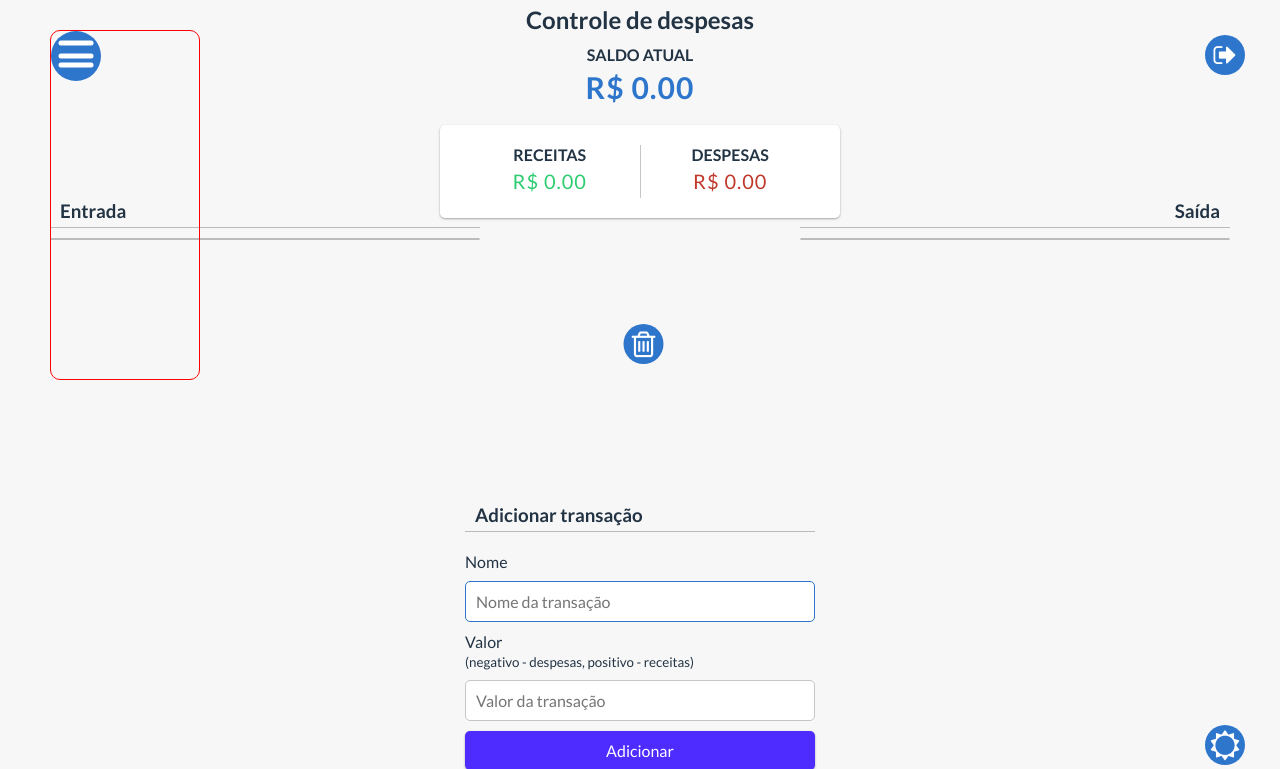
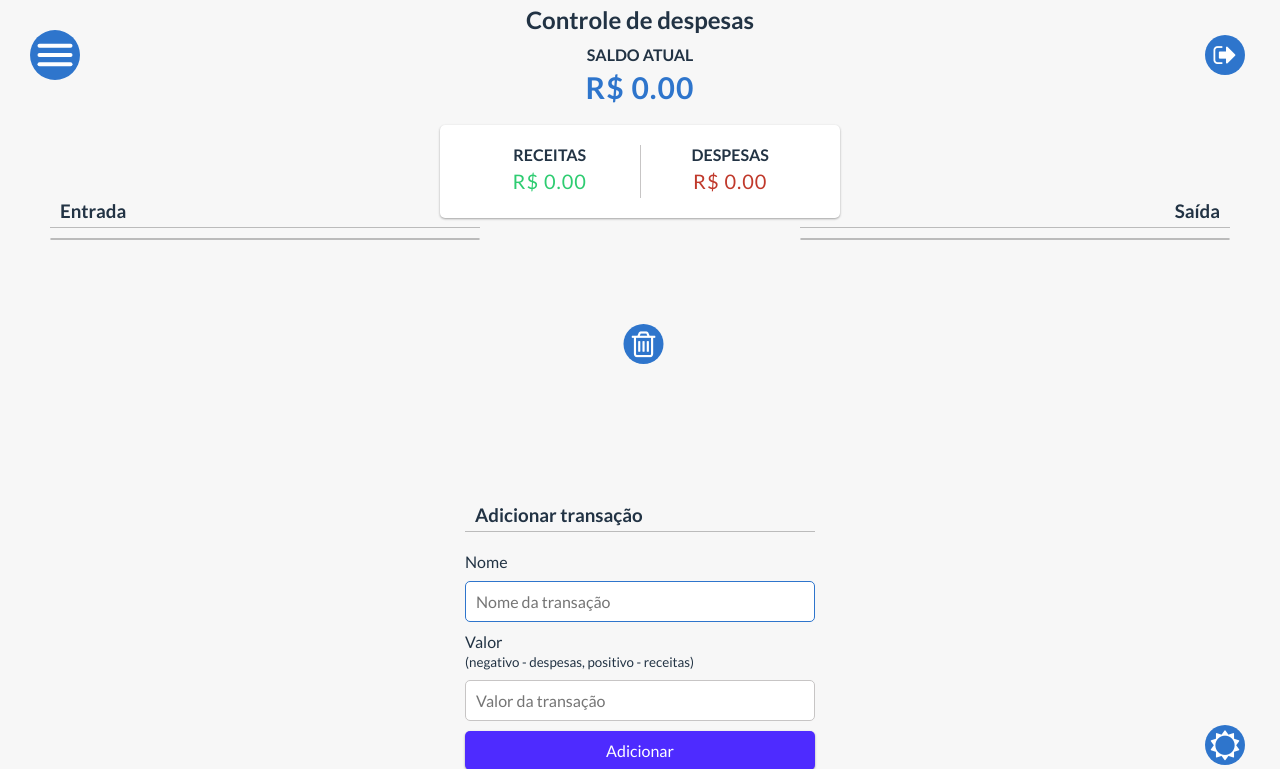
Before and after one commit to valdean132/Controle_de_Despesas, a PHP site: page /Controle_de_Despesas/ in a window 1280 px wide. Shown: the top 769 px of the page. Run offline with PHP 8.4, Linux system fonts and the light colour scheme; the visitor is signed in with stand-in values (Sample User, id 1).

Commit message:
Menu
Criando menu e estilizando, Arrumando bugs

```diff
--- a/css/main.css
+++ b/css/main.css
@@ -140,79 +140,155 @@ body.black .btn-dark, body.black .loggout a{
 
 
 /* Menu Container */
+
 .menu-container{
     position: fixed;
-    z-index: 20000;
-    left: 50px;
+    z-index: 1000000000000000;
     top: 30px;
-    width: 150px;
-    height: 350px;
-    border-radius: 10px;
+    left: 30px;
+    width: 50px;
+    height: auto;
+    background-color: var(--color-one);
+    color: var(--color-three);
+    overflow: hidden;
+    border-radius: 50%;
+    transition: background-color .5s,
+                color .5s,
+                width .5s,
+                border-radius .5s;
 }
 .btn-menu{
+    width: 100%;
+    height: auto;
+    display: flex;
+    align-items: center;
+    border-radius: 50%;
+    overflow: hidden;
+}
+.barrinhas-menu{
     width: 50px;
     height: 50px;
+    border-radius: 50%;
     position: relative;
-    top: 0;
-    left: 0;
-
-    background-color: var(--color-one);
-
-    border-radius: 50%;
-
-    display: flex;
-    justify-content: space-around;
-    align-items: center;
     cursor: pointer;
-
-    transition: transform .5s, border-radius .5s, width .5s;
+    transition: transform .5s;
 }
-.btn-menu h2{
-    display: none;
-    color: var(--color-three);
-}
-.barrinhas-menu{
-
-}
-.btn-menu span{
+.barrinhas-menu span{
     position: absolute;
-    width: 35px;
-    height: 5px;
-    border-radius: 10px;
-    background-color: var(--color-three);
     top: 50%;
     left: 50%;
     transform: translate(-50%, -50%);
-    transition: transform .5s, left .5s, opacity 1s, top .5s;
+    width: 70%;
+    height: 4px;
+    background-color: var(--color-three);
+    border-radius: 10px;
+    transition: top .5s, transform .5s, background-color .5s;
 }
-.btn-menu span.after{
-    top: 12px;
+.barrinhas-menu span.barra-before{
+    top: 70%;
+    transform: translate(-50%, -70%);
 }
-.btn-menu span.before{
-    top: 34px;
+.barrinhas-menu span.barra-center{
+    transition: left .2s, opacity .7s;
 }
-.btn-menu.active{
+.barrinhas-menu span.barra-after{
+    top: 30%;
+    transform: translate(-50%, -30%);
+}
+.btn-menu h2{
+    font-size: 0;
+    transition: font-size .5s, margin .5s;
+}
+
+.menu-container nav{
+    width: 150px;
+    height: 0;
+    border-radius: 0 0 10px 10px;
+    transition: width .5s, height .5s;
+}
+.menu-container nav ul{
+    list-style: none;
+}
+.menu-container nav li{
     width: 100%;
+    height: 40px;
+    border-top: var(--border-one);
+    transition: border-top .5s, background-color .5s;
+}
+.menu-container nav li:hover{
+    background-color: #2768b8;
+}
+.menu-container nav li a{
+    width: 100%;
+    height: 100%;
+    display: flex;
+    align-items: center;
+    text-decoration: none;
+    font-size: 18px;
+    color: var(--backgroundColor-one);
+    transition: color .5s;
+}
+.menu-container nav li a i{
+    width: 30px;
+    height: 30px;
+    margin-right: 5px;
+    margin-left: 5px;
+    display: flex;
+    justify-content: center;
+    align-items: center;
+    font-size: 20px;
+}
+/* Ativação Menu */
+
+.menu-container.active{
+    width: 150px;
     border-radius: 10px;
 }
-.btn-menu.active h2{
-    display: block;
+.menu-container.active .barrinhas-menu{
+    transform: rotate(180deg);
 }
-.btn-menu.active span{
-    left: 10px;
-}
-.btn-menu.active span.geral{
-    left: 100px;
+.menu-container.active .barrinhas-menu span.barra-center{
+    left: 80px;
     opacity: 0;
 }
-.btn-menu.active span.after{
-    top: 24px;
-    transform: rotate(45deg);
+.menu-container.active .barrinhas-menu span.barra-after,
+.menu-container.active .barrinhas-menu span.barra-before{
+    top: 50%;
 }
-.btn-menu.active span.before{
-    top: 24px;
-    transform: rotate(-45deg);
+.menu-container.active .barrinhas-menu span.barra-after{
+    transform: translate(-50%, -50%) rotate(45deg);
 }
+.menu-container.active .barrinhas-menu span.barra-before{
+    transform: translate(-50%, -50%) rotate(-45deg);
+}
+.menu-container.active .btn-menu h2{
+    font-size: 30px;
+    margin: 0 10px;
+}
+
+.menu-container.active nav{
+    height: calc(40px * 3);
+}
+
+body.black .menu-container{
+    background-color: var(--scrollbar-black);
+    color: var(--color-one-black);
+}
+body.black .barrinhas-menu span{
+    background-color: var(--color-one-black);
+}
+body.black .menu-container nav li a{
+    color: var(--color-one-black);
+}
+body.black .menu-container nav li{
+    border-top: var(--border-one-black);
+}
+
+body.black .menu-container nav li:hover{
+    background-color: #3d4041;
+}
+
+/* ** */
 /* Amimate */
 
 @keyframes shake {
--- a/index.php
+++ b/index.php
@@ -1,5 +1,5 @@
 <?php
-    include('./config.php');
+    include('config.php');
 
     if(Painel::logado() === false){
         include('login.php');
--- a/js/efect.js
+++ b/js/efect.js
@@ -27,6 +27,42 @@ btnDark.addEventListener("click", () => {
 
 /* ** ** */
 
+/* * * Menu Show * * */
+
+const boxMenu = $('.menu-container');
+const amberMenu = $('.barrinhas-menu');
+
+amberMenu.click(()=>{
+    if(boxMenu.hasClass('active')){
+        boxMenu.removeClass('active');
+    }else{
+        boxMenu.addClass('active');
+    }
+});
+
+
+
+/* ** ** */
+
+/*
+
+Chegar tema do sistema
+
+const prefersColorScheme = window.matchMedia('(prefers-color-scheme: dark)');
+
+function changeTheme(e){
+    if(e.matches){
+        console.log('So sistema é modo dark');
+    }else{
+        console.log('No sistema é modo light');
+    }
+};
+
+
+changeTheme(prefersColorScheme);
+
+
+*/
 
 /* * * Btn Delet * * */
 
@@ -67,23 +103,3 @@ boxConfSim.addEventListener("click", () => {
 });
 
 /* ** ** */
-
-/*
-
-Chegar tema do sistema
-
-const prefersColorScheme = window.matchMedia('(prefers-color-scheme: dark)');
-
-function changeTheme(e){
-    if(e.matches){
-        console.log('So sistema é modo dark');
-    }else{
-        console.log('No sistema é modo light');
-    }
-};
-
-
-changeTheme(prefersColorScheme);
-
-
-*/
--- a/main.php
+++ b/main.php
@@ -23,17 +23,24 @@
 </head>
 <body class="">
 
-    <div class="menu-container border">
+    <div class="menu-container">
         <div class="btn-menu">
             <div class="barrinhas-menu">
-                <span class="geral"></span>
-                <span class="after"></span>
-                <span class="before"></span>
+                <span class="barra-before"></span>
+                <span class="barra-center"></span>
+                <span class="barra-after"></span>
             </div>
             <h2>
                 Menu
             </h2>
         </div><!-- btn-menu -->
+        <nav>
+            <ul>
+                <li><a href="<?php echo INCLUDE_PATH; ?>editar-usuario"><i class=" fa fa-pencil-square-o"></i>Ed. Usuário</a></li>
+                <li><a href="aaaa"><i class=" fa fa-address-card-o"></i>Menu 2</a></li>
+                <li><a href="aaaa"><i class=" fa fa-address-card-o"></i>Menu 3</a></li>
+            </ul>
+        </nav>
     </div><!-- Menu Container -->
 
     <div class="icons-main loggout">
--- a/pages/404.php
+++ b/pages/404.php
@@ -1 +1 @@
-pagina 404
+<!-- pagina 404 -->
--- a/pages/editar-usuario.php
+++ b/pages/editar-usuario.php
@@ -1 +1,3 @@
-aaaaaa
+<div class="teste" style="position: absolute; left: 100px; top: 100px;">
+    aaaaaaaaaaaaaaa Teste
+</div>
--- a/pages/home.php
+++ b/pages/home.php
@@ -17,9 +17,6 @@
     </div>
 
     <h2 class="title-geral">Controle de despesas</h2>
-    <?php
-        echo '<script>console.log("'.$_SESSION['themeMode'].'")</script>';
-    ?>
     <h2 class="title-geral">
     </h2>
     <div class="container">
```
